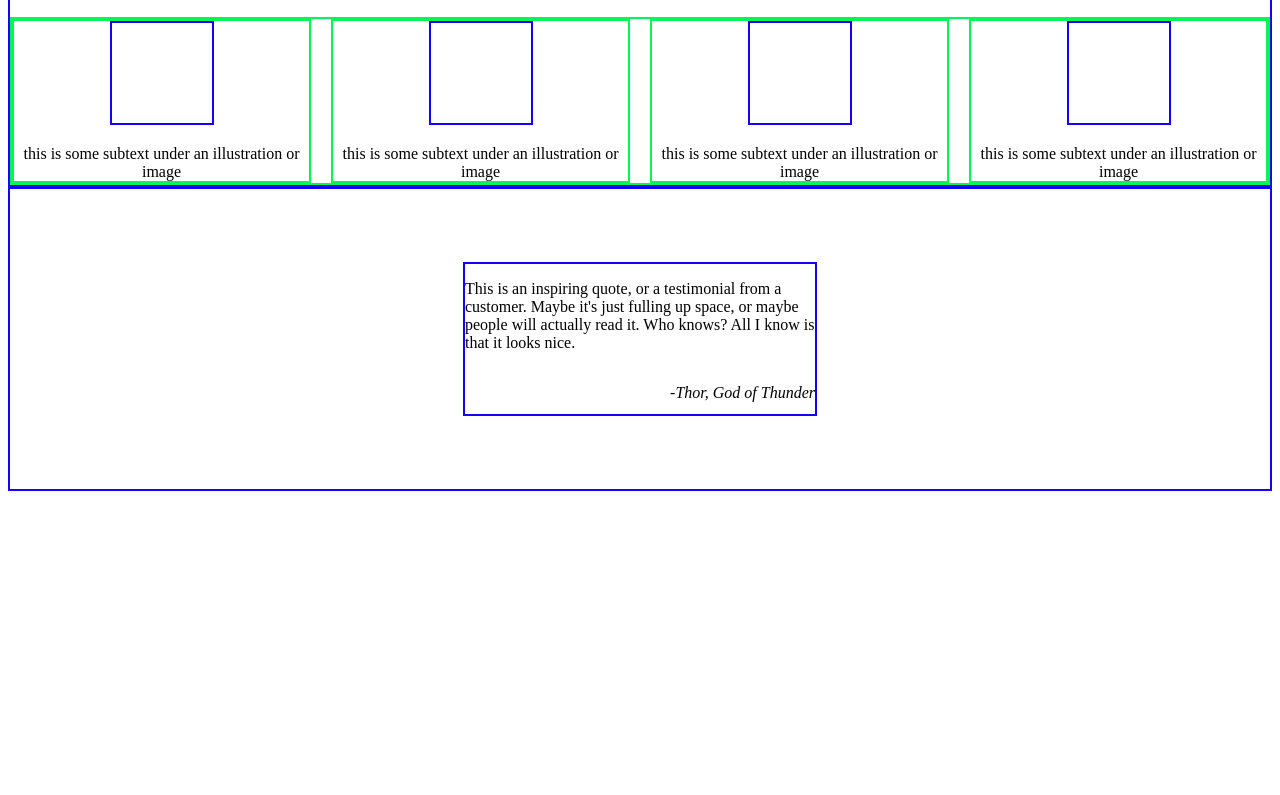
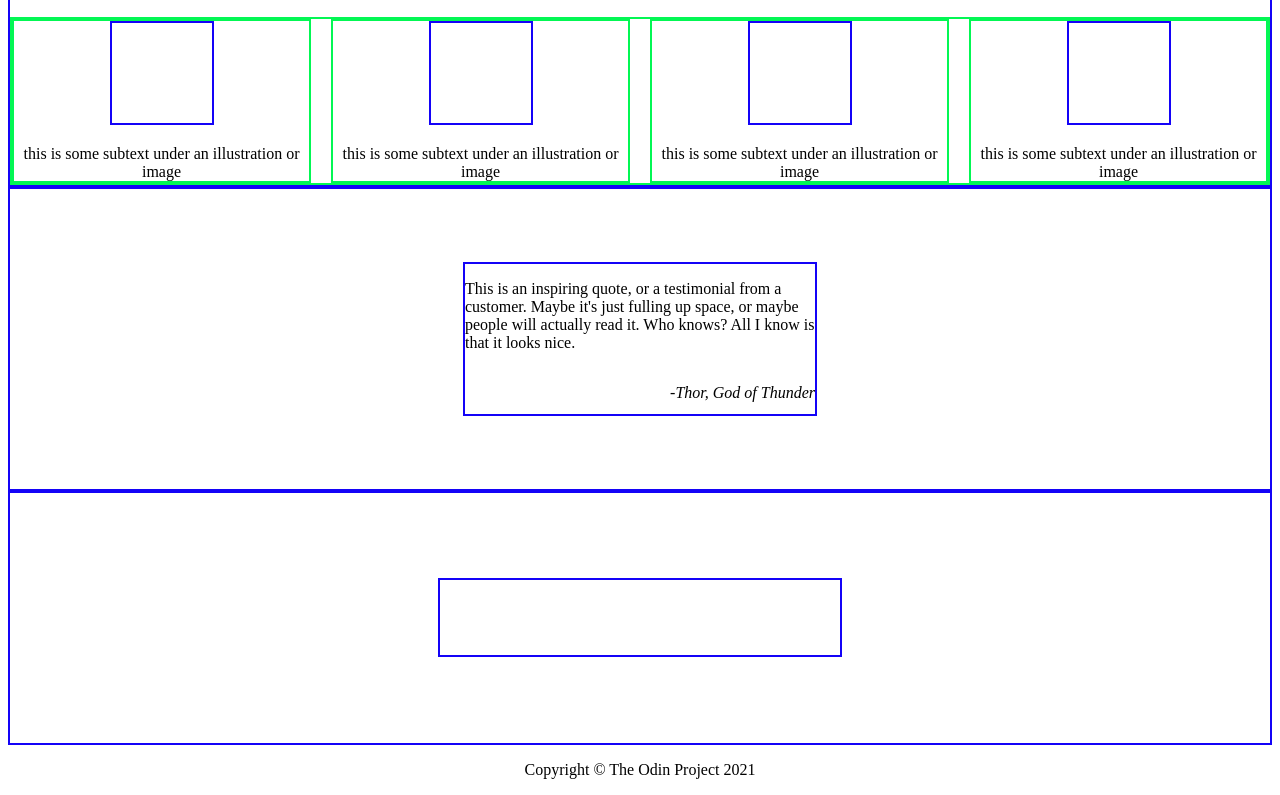
Before and after one commit to dpzj4/landing, a plain HTML site: page index.html in a window 1280 px wide. Shown: the part 326-1121 px from the top of the page. Before the commit the page ends 825 px from the top, so only its background shows below. Drawn offline with Linux system fonts and the light colour scheme.

Commit message:
mock up alignment and placement of html elements

```diff
--- a/index.html
+++ b/index.html
@@ -42,7 +42,11 @@
         <p class="thor"><em>-Thor, God of Thunder</em></p>
     </div>
 </div>
-    <div class="container"></div>
-    <footer></footer>
+    <div class="container4">
+        <div class="box"></div>
+    </div>
+    <footer>
+        <p>Copyright © The Odin Project 2021 </p>
+    </footer>
 </body>
 </html>
--- a/style.css
+++ b/style.css
@@ -62,3 +62,18 @@
 .container3 div .thor{
     align-self: end;
 }
+.container4{
+    border: 2px solid rgb(20, 3, 247);
+    height: 250px;
+    display: flex;
+    justify-content: center;
+    align-items: center;
+}
+.container4 .box{
+    border: 2px solid rgb(20, 3, 247);
+    height: 75px;
+    width: 400px;
+}
+footer p{
+    text-align: center;
+}
```
